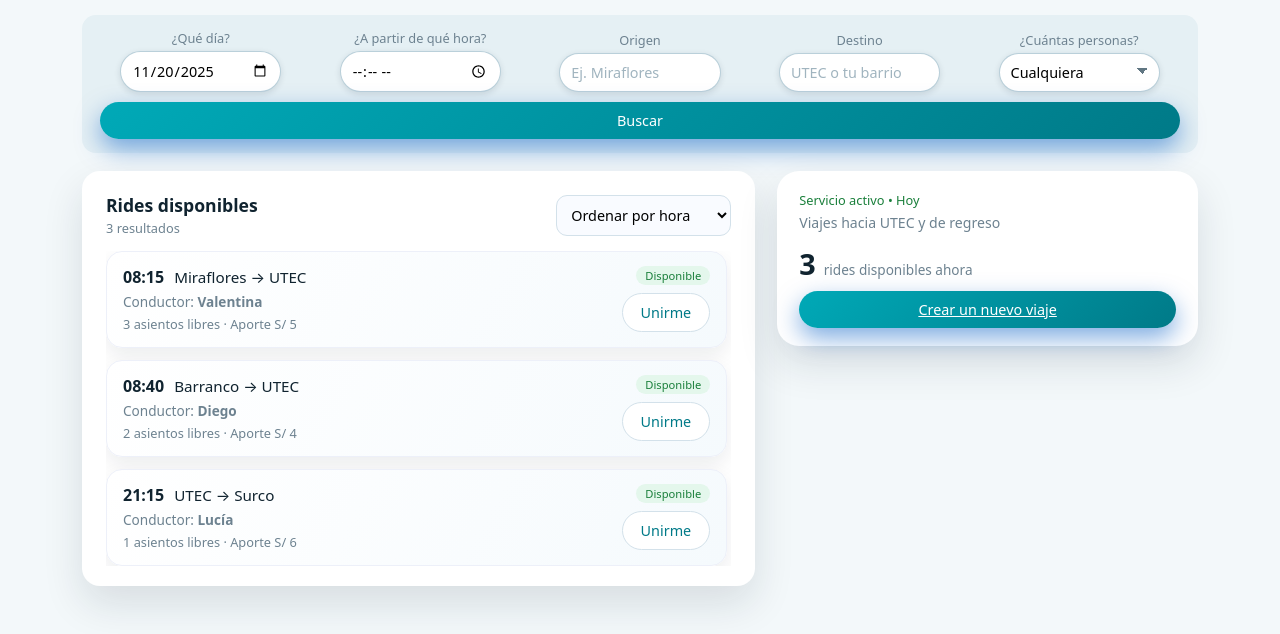
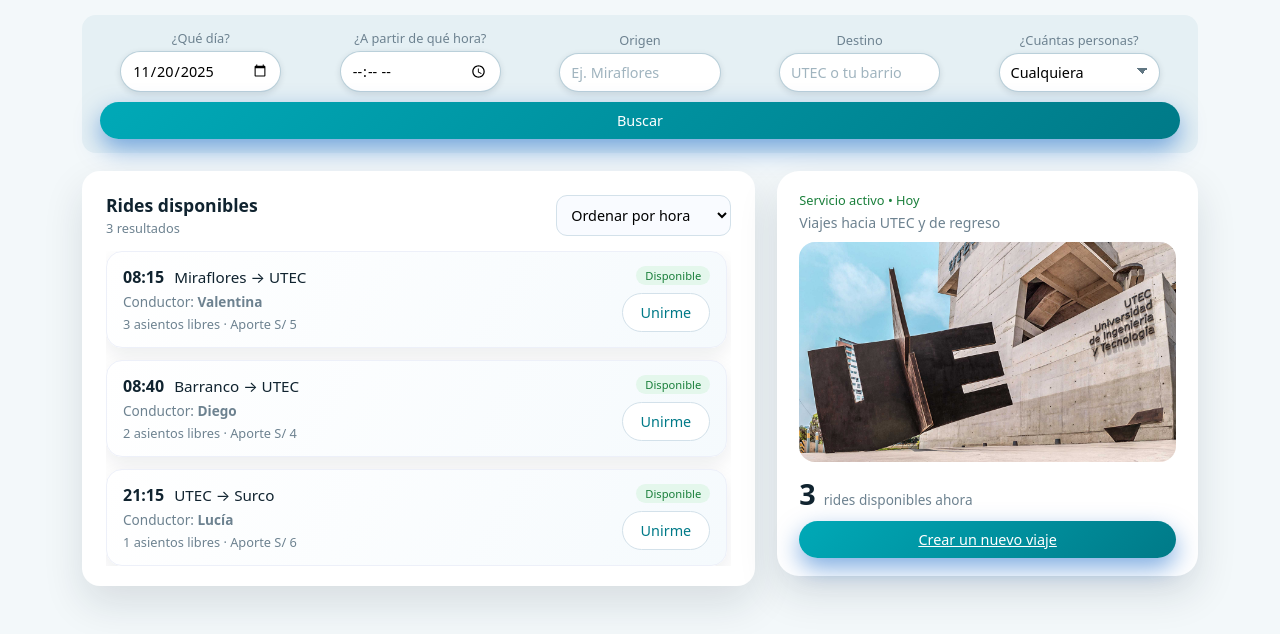
Before and after one commit to maffzz/utec-ride, a plain HTML site: page index.html in a window 1280 px wide. Shown: the part 193-827 px from the top of the page. Drawn offline with Linux system fonts and the light colour scheme.

Commit message:
add image

```diff
--- a/index.html
+++ b/index.html
@@ -99,6 +99,9 @@
           <div class="side-card-header">
             <p class="side-status side-status-open">Servicio activo • Hoy</p>
             <p class="side-sub">Viajes hacia UTEC y de regreso</p>
+            <div class="side-image-wrapper">
+              <img src="utec-img.jpg" alt="Espacio UTEC" class="side-image" />
+            </div>
           </div>
           <div class="side-metric">
             <span class="side-metric-value" id="side-metric-value">3</span>
--- a/styles.css
+++ b/styles.css
@@ -271,6 +271,20 @@ select {
   margin: 0;
   font-size: 0.88rem;
   color: var(--muted);
+}
+
+.side-image-wrapper {
+  margin-top: 10px;
+  border-radius: 16px;
+  overflow: hidden;
+}
+
+.side-image {
+  display: block;
+  width: 100%;
+  height: 220px;
+  object-fit: cover;
+  object-position: center bottom;
 }
 
 .side-metric {
```
Also changed, not shown: utec-img.jpg (added).
